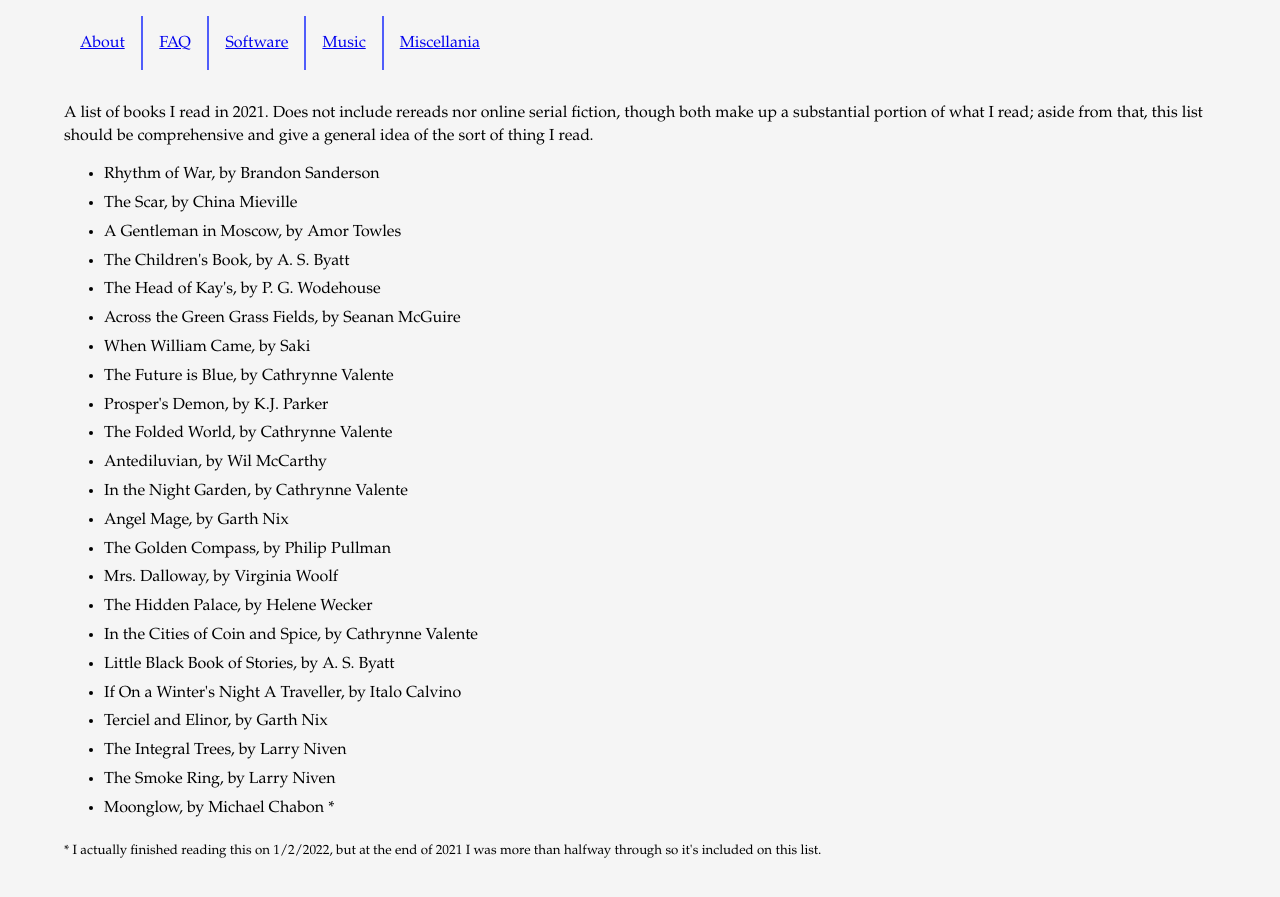
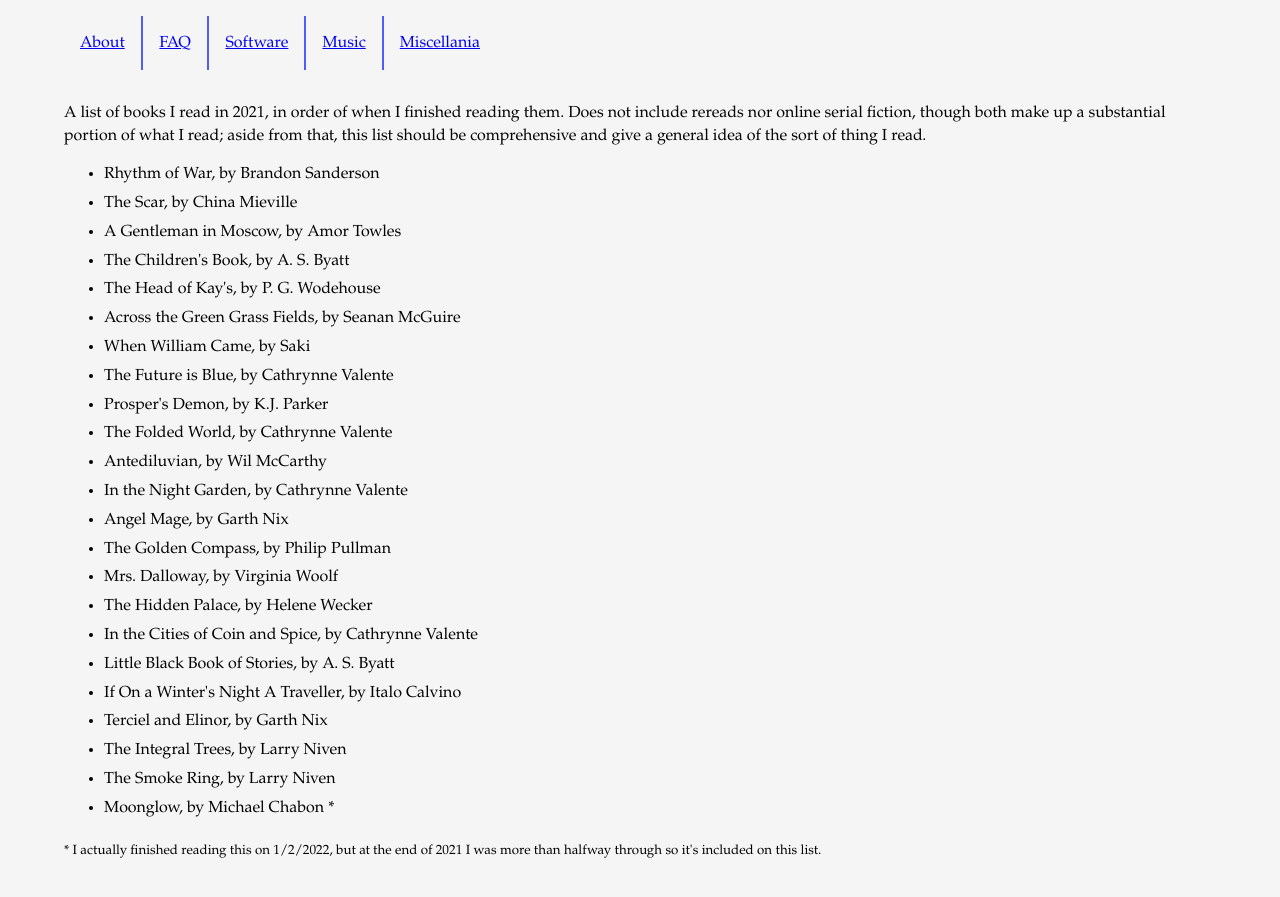
Before and after one commit to ForrestWeiswolf/forrestweiswolf.github.io, a Jekyll site: the page built from miscellania/books-2021.html, in a window 1280 px wide. Shown: the top 897 px of the page. Built offline with Jekyll 4.4.1, drawn with Linux system fonts in a browser that asks for light colours.

Commit message:
Mention order of books read in 2021

```diff
--- a/miscellania/books-2021.html
+++ b/miscellania/books-2021.html
@@ -3,7 +3,7 @@
 title: Books read in 2021
 ---
 <div>
-  <p>A list of books I read in 2021. Does not include rereads nor online serial fiction, though both make up a substantial portion of what I read; aside from that, this list should be comprehensive and give a general idea of the sort of thing I read.</p>
+  <p>A list of books I read in 2021, in order of when I finished reading them. Does not include rereads nor online serial fiction, though both make up a substantial portion of what I read; aside from that, this list should be comprehensive and give a general idea of the sort of thing I read.</p>
   <ul>
     <li>Rhythm of War, by Brandon Sanderson</li>
     <li>The Scar, by China Mieville</li>
```
